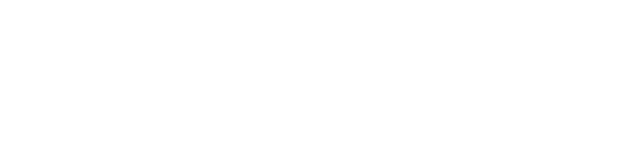
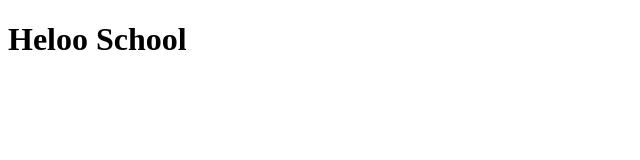
Before and after one commit to McLight-Note/JavaScript, a plain HTML site: page 28_dars/28_dars.html in a window 1280 px wide. Shown: the whole page, without its empty margins (0-640 px from the left). Drawn offline with Linux system fonts and the light colour scheme.

Commit message:
Update 28_dars.html

```diff
--- a/28_dars/28_dars.html
+++ b/28_dars/28_dars.html
@@ -7,7 +7,7 @@
     </head>
     <body>
 
-
+<h1>Heloo School</h1>
         <script src="28_dars.js"></script>
     </body>
 </html>
```
